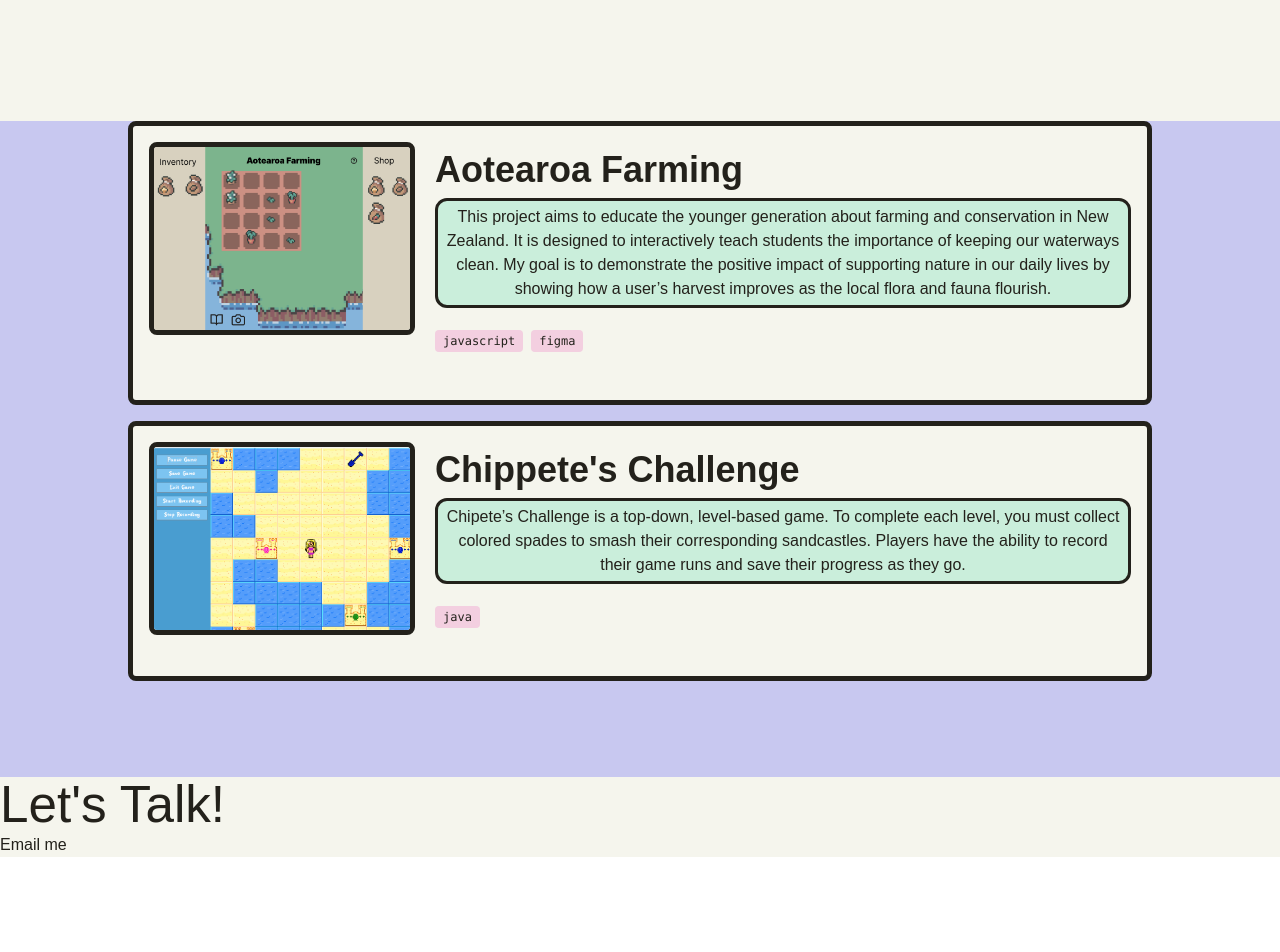
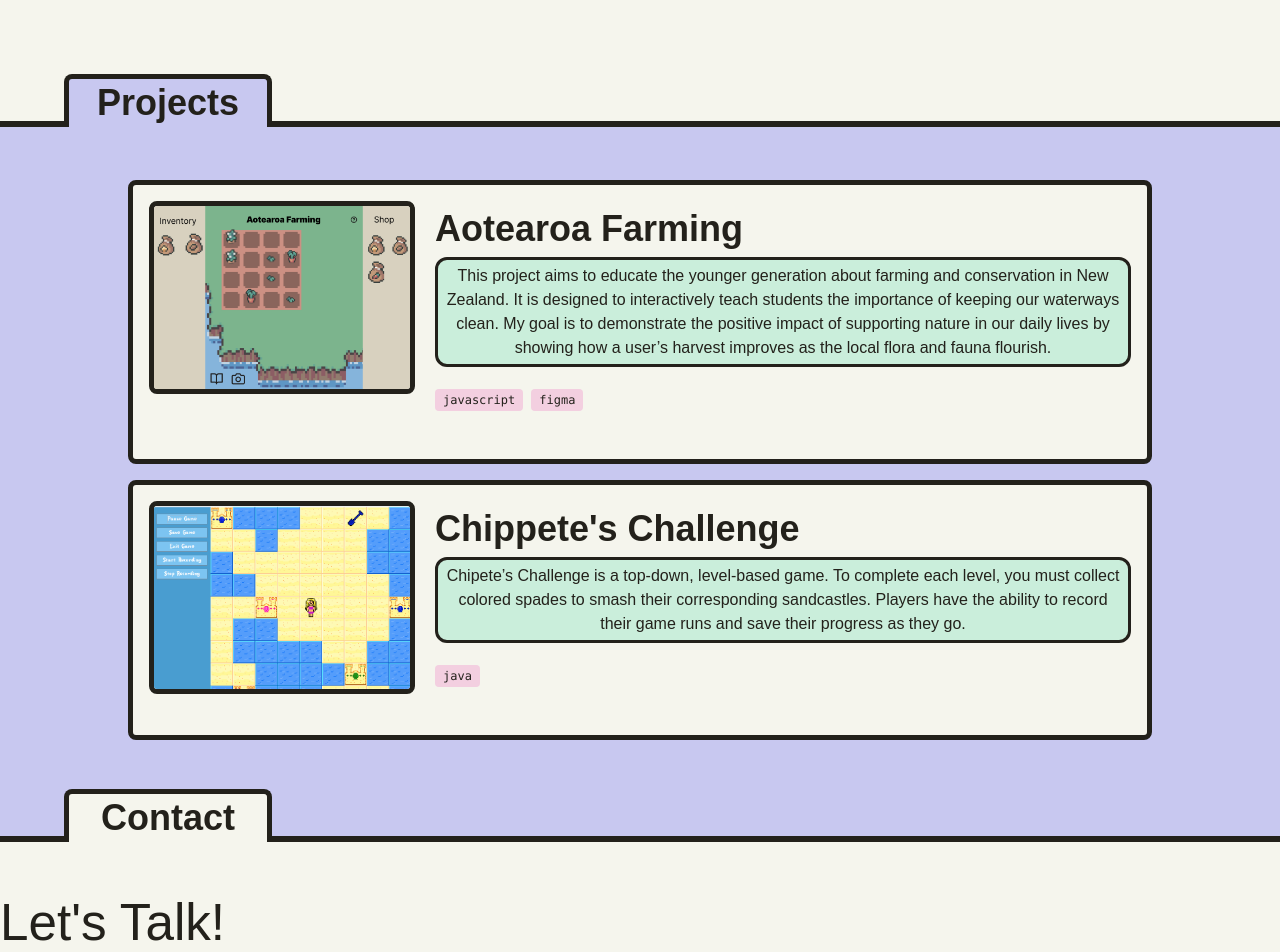
Before and after one commit to Tierlina/personal-website, a React (Vite) app: page / in a window 1280 px wide. Shown: the part 2080-3032 px from the top of the page. Before the commit the page ends 2937 px from the top, so only its background shows below. Built offline with nearby package versions, Linux system fonts and the light colour scheme.

Commit message:
sanity check 3

```diff
--- a/src/Contact.tsx
+++ b/src/Contact.tsx
@@ -4,7 +4,15 @@ export function Contact() {
     return(
         <div className='bg-beige '>
             {/* <Tab description="Contact" color="bg-beige" /> */}
+    <div>
 
+      <hr className="border-3"></hr>
+      <h2
+        className={` relative w-[120px] bottom-[37px] sm:min-w-[180px] sm:bottom-[41px]  md:min-w-[208px] md:bottom-[53px] px-4 py-1 bg-beige rounded-t-lg ml-[5vw] w-[40vw] border-[5px] border-softblack border-b-0 sm:text-xl md:text-4xl font-bold text-center`}
+      >
+        Contact
+      </h2>
+    </div>
             <h1>Let's Talk!</h1>
     <a href="mailto:tierlinapayne@gmail.com">Email me</a>
     <a href=''></a>
--- a/src/Projects.tsx
+++ b/src/Projects.tsx
@@ -23,6 +23,15 @@ export function Projects() {
     return (
         <div className='bg-lavender pb-20'>
             {/* <Tab description="Projects" color="bg-lavender" /> */}
+                <div>
+
+      <hr className="border-3"></hr>
+      <h2
+        className={` relative w-[120px] bottom-[37px] sm:min-w-[180px] sm:bottom-[41px]  md:min-w-[208px] md:bottom-[53px] px-4 py-1 bg-lavender rounded-t-lg ml-[5vw] w-[40vw] border-[5px] border-softblack border-b-0 sm:text-xl md:text-4xl font-bold text-center`}
+      >
+        Projects
+      </h2>
+    </div>
             <div className='flex flex-col items-center justify-center'>
                 {projectList.map((project, index) => (
                     <ProjectsCard key={index}{...project}
```
